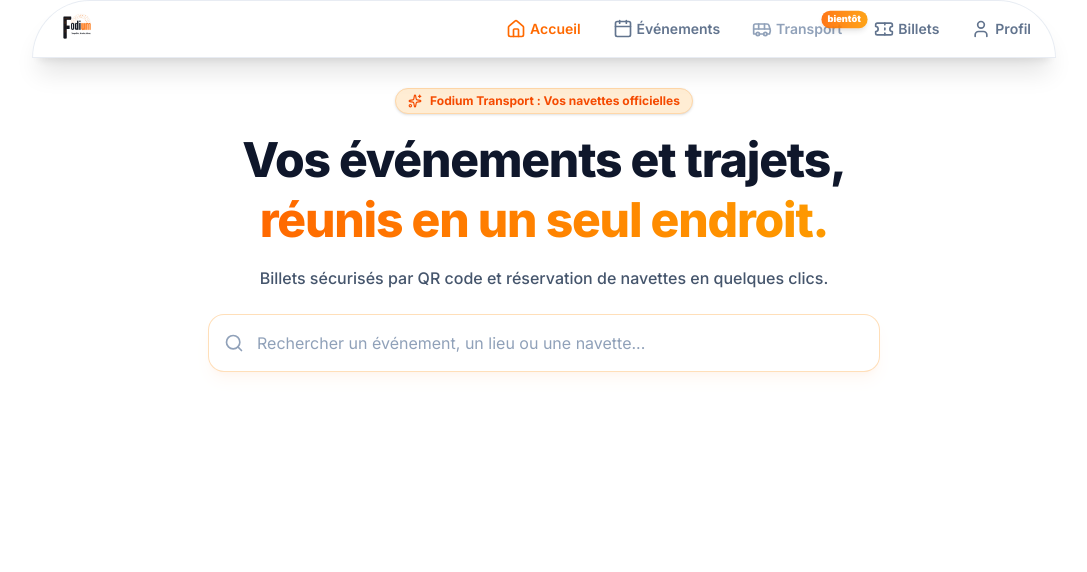
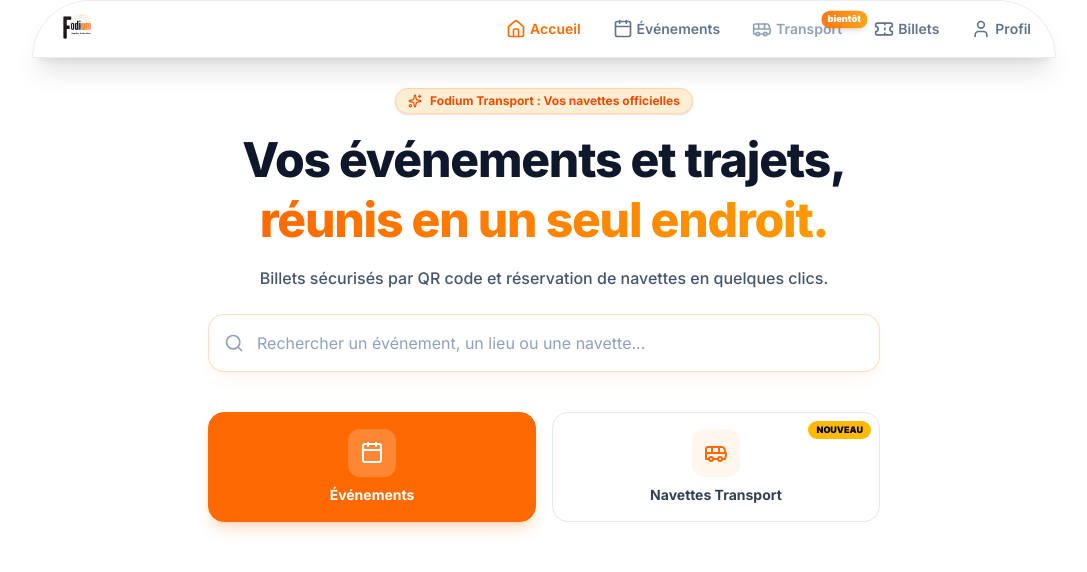
Before and after one commit to DouceurE/challenge_fodium, a Next.js app: page / in a window 1280 px wide. Shown: the top 572 px of the page, without its empty margins (96-1183 px from the left). Built offline with nearby package versions, Linux system fonts and the light colour scheme.

Commit message:
feat(home): add CategoryFilter component to home page

```diff
--- a/src/app/page.tsx
+++ b/src/app/page.tsx
@@ -2,14 +2,27 @@
 
 import React, { useState } from "react";
 import HeroSearch from "@/components/HeroSearch";
+import CategoryFilter from "@/components/CategoryFilter";
 
+/**
+ * HomePage - Page d'accueil principale de Fodium
+ *
+ * Rôle :
+ * 1. Sert de point d'entrée central à la plateforme.
+ * 2. Maintient l'état global de recherche (`searchQuery`) et de filtrage (`filter`).
+ * 3. Assemble les sous-composants modulaires (Hero, Filtres, Liste d'événements).
+ */
 export default function HomePage() {
   const [searchQuery, setSearchQuery] = useState("");
+  const [filter, setFilter] = useState("events");
 
   return (
     <div className="max-w-5xl mx-auto px-4 space-y-10">
       {/* SECTION HERO ET RECHERCHE */}
       <HeroSearch searchQuery={searchQuery} setSearchQuery={setSearchQuery} />
+
+      {/* FILTRE DE CATÉGORIES */}
+      <CategoryFilter filter={filter} setFilter={setFilter} />
     </div>
   );
 }
--- /dev/null
+++ b/src/components/CategoryFilter.tsx
@@ -0,0 +1,55 @@
+"use client";
+
+import React from "react";
+import { Calendar, Bus } from "lucide-react";
+
+interface CategoryFilterProps {
+  filter: string;
+  setFilter: (filter: string) => void;
+}
+
+/**
+ * CategoryFilter - Composant de sélection de catégories principales
+ *
+ * Rôle :
+ * 1. Permet à l'utilisateur de basculer facilement entre la vue Événements et la vue Navettes Transport.
+ * 2. Met en valeur visuellement l'offre de transport ("Nouveau") avec un badge distinctif.
+ */
+export default function CategoryFilter({ filter, setFilter }: CategoryFilterProps) {
+  return (
+    <section className="grid grid-cols-2 gap-4 max-w-2xl mx-auto">
+      {/* BOUTON ÉVÉNEMENTS */}
+      <button
+        onClick={() => setFilter("events")}
+        className={`p-4 rounded-2xl border transition-all flex flex-col items-center gap-2 ${
+          filter === "events"
+            ? "bg-orange-500 text-white border-orange-500 shadow-lg shadow-orange-500/20"
+            : "bg-white border-slate-200 text-slate-700 hover:border-orange-300"
+        }`}
+      >
+        <div className={`p-3 rounded-xl ${filter === "events" ? "bg-white/20" : "bg-orange-50 text-orange-500"}`}>
+          <Calendar className="w-6 h-6" />
+        </div>
+        <span className="font-bold text-sm">Événements</span>
+      </button>
+
+      {/* BOUTON NAVETTES TRANSPORT */}
+      <button
+        onClick={() => setFilter("transport")}
+        className={`relative p-4 rounded-2xl border transition-all flex flex-col items-center gap-2 ${
+          filter === "transport"
+            ? "bg-orange-500 text-white border-orange-500 shadow-lg shadow-orange-500/20"
+            : "bg-white border-slate-200 text-slate-700 hover:border-orange-300"
+        }`}
+      >
+        <span className="absolute top-2 right-2 text-[9px] font-black bg-amber-400 text-slate-950 px-2 py-0.5 rounded-full uppercase">
+          Nouveau
+        </span>
+        <div className={`p-3 rounded-xl ${filter === "transport" ? "bg-white/20" : "bg-orange-50 text-orange-500"}`}>
+          <Bus className="w-6 h-6" />
+        </div>
+        <span className="font-bold text-sm">Navettes Transport</span>
+      </button>
+    </section>
+  );
+}
```
